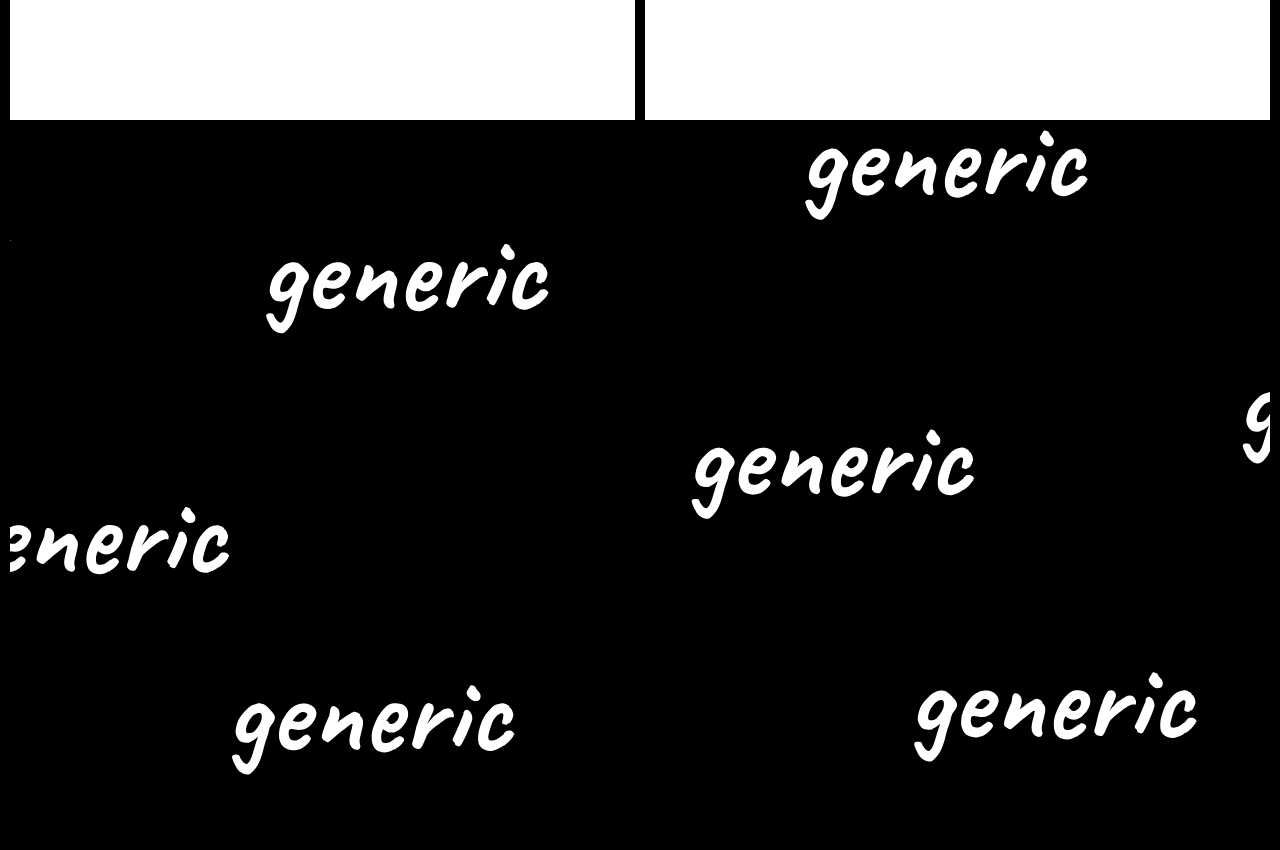
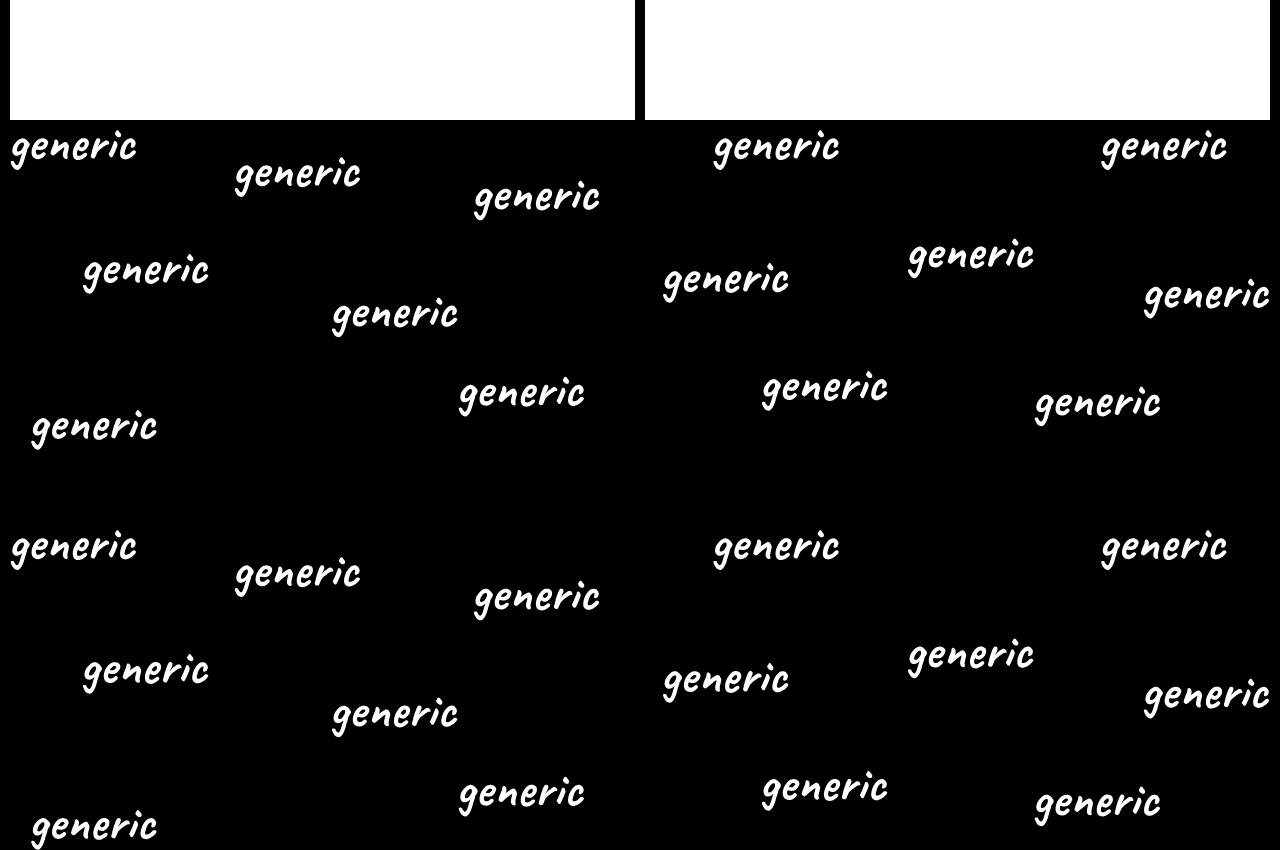
Before and after one commit to generic-holdings/generic-holdings.github.io, a plain HTML site: page index.html in a window 1280 px wide. Shown: the part 2080-2930 px from the top of the page. Drawn offline with Linux system fonts and the light colour scheme; a web font is replaced by a local one.

Commit message:
Update index.html

```diff
--- a/index.html
+++ b/index.html
@@ -90,8 +90,8 @@
 			background-color: black;
 			background-image: url("./generic.svg");
 			background-position: center;
-			background-repeat: no-repeat;
-			background-size: cover;
+			background-repeat: space;
+			background-size: contain;
 		}
 		.div6 {
 			margin-top: 0;
```
